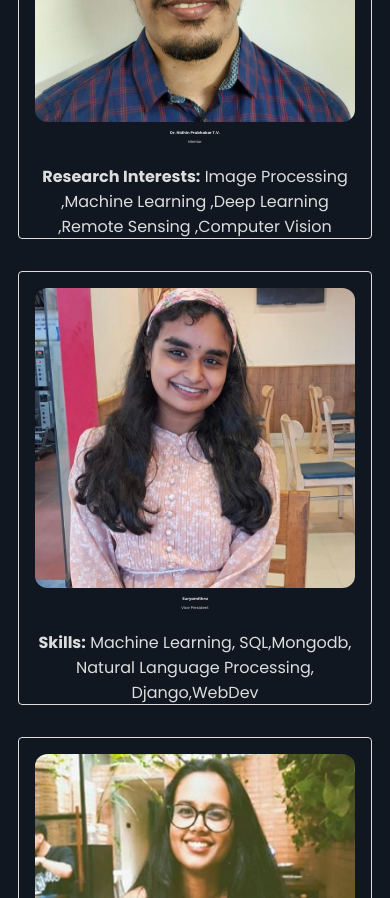
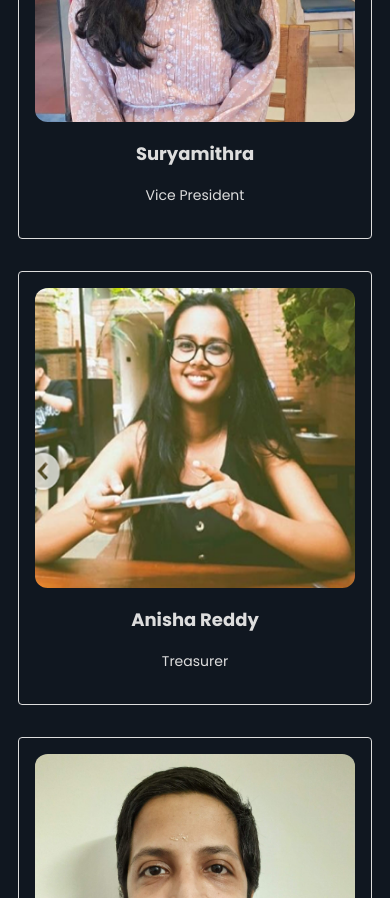
Before and after one commit to parikshithsivakumar/Face_react, a React (Create React App) app: page /about in a window 390 px wide. Shown: the part 3660-4558 px from the top of the page. Built offline with nearby package versions, Linux system fonts and the light colour scheme; a small style sheet from the web is missing.

Commit message:
changes made

```diff
--- a/src/pages/about.js
+++ b/src/pages/about.js
@@ -66,26 +66,6 @@ const AboutUsPage = () => {
       ],
     },
     {
-      name: "Dr. Nidhin Prabhakar T.V.",
-      role: "Mentor",
-      researchInterests: [
-        "Image Processing ,",
-        "Machine Learning ,",
-        "Deep Learning ,",
-        "Remote Sensing ,",
-        "Computer Vision ,",
-        "Virtual Reality ,",
-        "Artificial Reality",
-      ],
-      email: "tv_nidhin@blr.amrita.edu",
-      imageUrl: mentor_Image, // Replace with actual image URL
-      socials: [
-        { icon: "fab fa-twitter", link: "#" },
-        { icon: "fab fa-linkedin", link: "#" },
-        // Add more social icons as needed
-      ],
-    },
-    {
       name: "Suryamithra",
       role: "Vice President",
       skills: [
@@ -124,6 +104,26 @@ const AboutUsPage = () => {
         // Add more social icons as needed
       ],
     },
+    {
+      name: "Dr. Nidhin Prabhakar T.V.",
+      role: "Mentor",
+      researchInterests: [
+        "Image Processing ,",
+        "Machine Learning ,",
+        "Deep Learning ,",
+        "Remote Sensing ,",
+        "Computer Vision ,",
+        "Virtual Reality ,",
+        "Artificial Reality",
+      ],
+      email: "tv_nidhin@blr.amrita.edu",
+      imageUrl: mentor_Image, // Replace with actual image URL
+      socials: [
+        { icon: "fab fa-twitter", link: "#" },
+        { icon: "fab fa-linkedin", link: "#" },
+        // Add more social icons as needed
+      ],
+    },
 
     // Add more team members as needed
   ];
--- a/src/pages/aboutus/Teamcard.css
+++ b/src/pages/aboutus/Teamcard.css
@@ -83,13 +83,12 @@
   margin-top: 4px; /* Smaller initial margin */
   color: #ddd;
   transition: margin-top 0.3s ease-in-out; /* Smooth transition for margin */
-
 }
 
 .team-card:hover .team-card-description {
   margin-top: 8px; /* Expanded margin */
   padding-bottom: 16px;
-  font-size: 0.9vw;
+  font-size: 0.8vw;
 }
 
 .team-card-social {
@@ -124,4 +123,36 @@
     transition: transform 0.3s ease-in-out, box-shadow 0.3s ease-in-out,
       height 0.3s ease-in-out;
   }
+  .team-card-name {
+    font-size: 18px; /* Smaller initial font size */
+    font-weight: bold;
+    color: #ddd;
+    transition: font-size 0.3s ease-in-out; /* Smooth transition for font size */
+  }
+  .team-card:hover .team-card-name {
+    font-size: 18px; /* Expanded font size */
+  }
+  .team-card-role {
+    color: #ddd;
+    transition: margin-top 0.3s ease-in-out; /* Smooth transition for margin */
+    padding-bottom: 1rem;
+    font-size: 14px;
+  }
+  .team-card:hover .team-card-role {
+    margin-top: 4px; /* Expanded margin */
+    font-size: 14px;
+  }
+
+  .team-card-description {
+    margin-top: 4px; /* Smaller initial margin */
+    color: #ddd;
+    transition: margin-top 0.3s ease-in-out; /* Smooth transition for margin */
+  }
+
+  .team-card:hover .team-card-description {
+    margin-top: 8px; /* Expanded margin */
+    padding-bottom: 16px;
+    font-size: 0.9vw;
+    font-size: 12px;
+  }
 }
```
